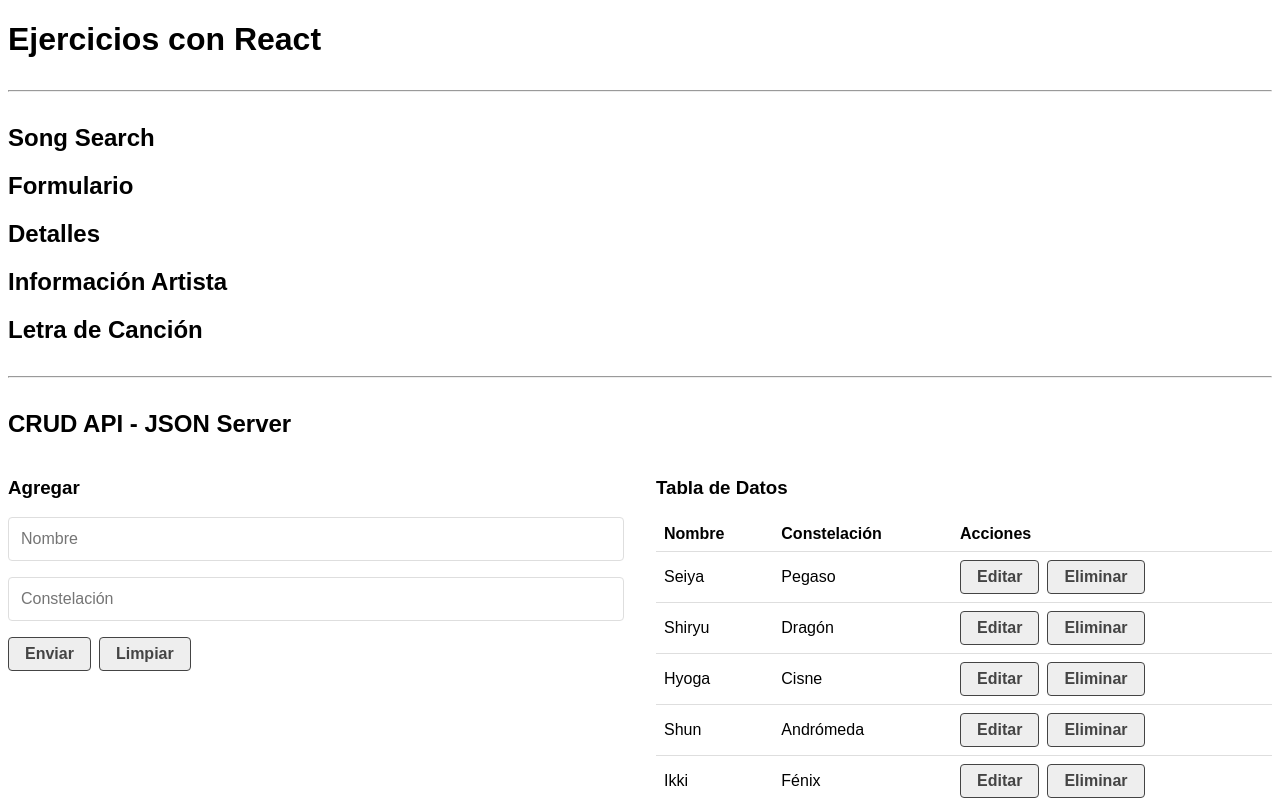
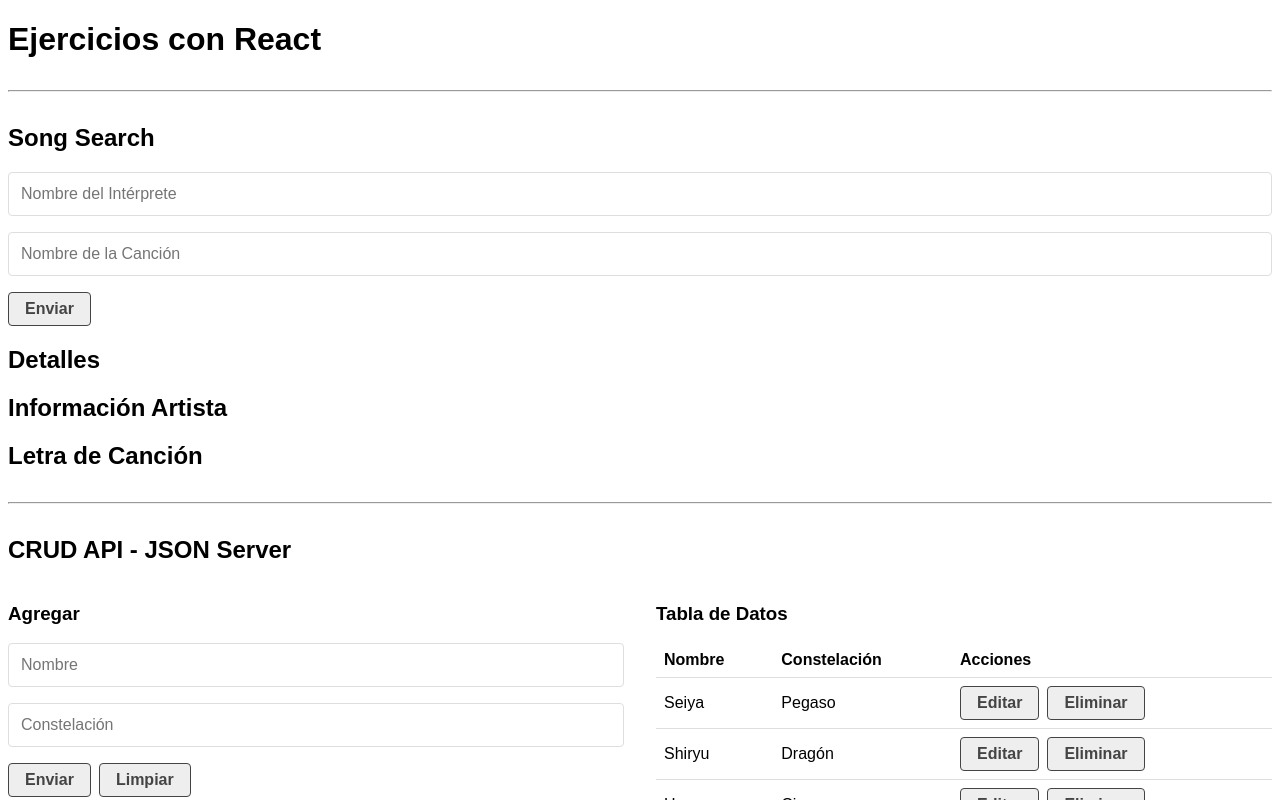
Before and after one commit to hector-mendoza/react, a React (Create React App) app in the folder crud/: page / in a window 1280 px wide. Shown: the top 800 px of the page. Built offline with nearby package versions, Linux system fonts and the light colour scheme; data requests are answered from the project's data file.

Commit message:
Setting up the SearchForm - Song

```diff
--- a/crud/src/components/SongForm.js
+++ b/crud/src/components/SongForm.js
@@ -1,8 +1,39 @@
-import React from 'react';
+import React, { useState } from 'react';
 
 const SongForm = ({ handleSearch }) => {
+    const initialForm = {
+        artist: '',
+        song: '',
+    };
+    const [form, setForm] = useState(initialForm);
+
+    const handleChange = (e) => {
+        setForm({
+            ...form,
+            [e.target.name]: e.target.value,
+        });
+    };
+
+    const handleSubmit = (e) => {
+        e.preventDefault();
+
+        if (!form.artist || !form.song) {
+            alert('Datos incompletos...');
+            return;
+        }
+
+        handleSearch(form);
+        setForm(initialForm)
+    };
+
     return (
-        <h2>Formulario</h2>
+        <div>
+            <form onSubmit={handleSubmit}>
+                <input type="text" name='artist' placeholder='Nombre del Intérprete' onChange={handleChange} value={form.artist} />
+                <input type="text" name='song' placeholder='Nombre de la Canción' onChange={handleChange} value={form.song} />
+                <input type="submit" value='Enviar' />
+            </form>
+        </div>
     );
 }
 
--- a/crud/src/components/SongSearch.js
+++ b/crud/src/components/SongSearch.js
@@ -12,8 +12,8 @@
 
     // receive data from form
     const handleSearch = (data) => {
-        console.log(data);
-    }
+        setSearch(data);
+    };
 
     return (
         <>
```
